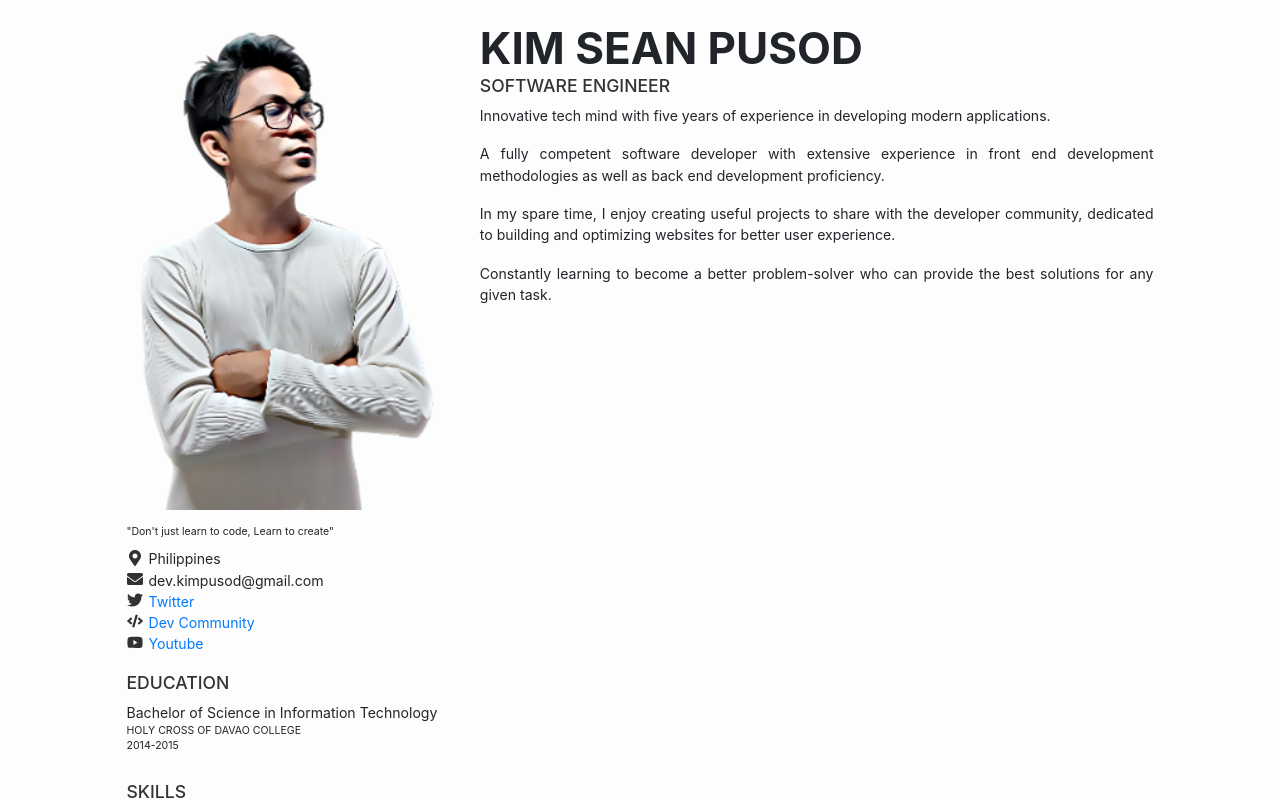
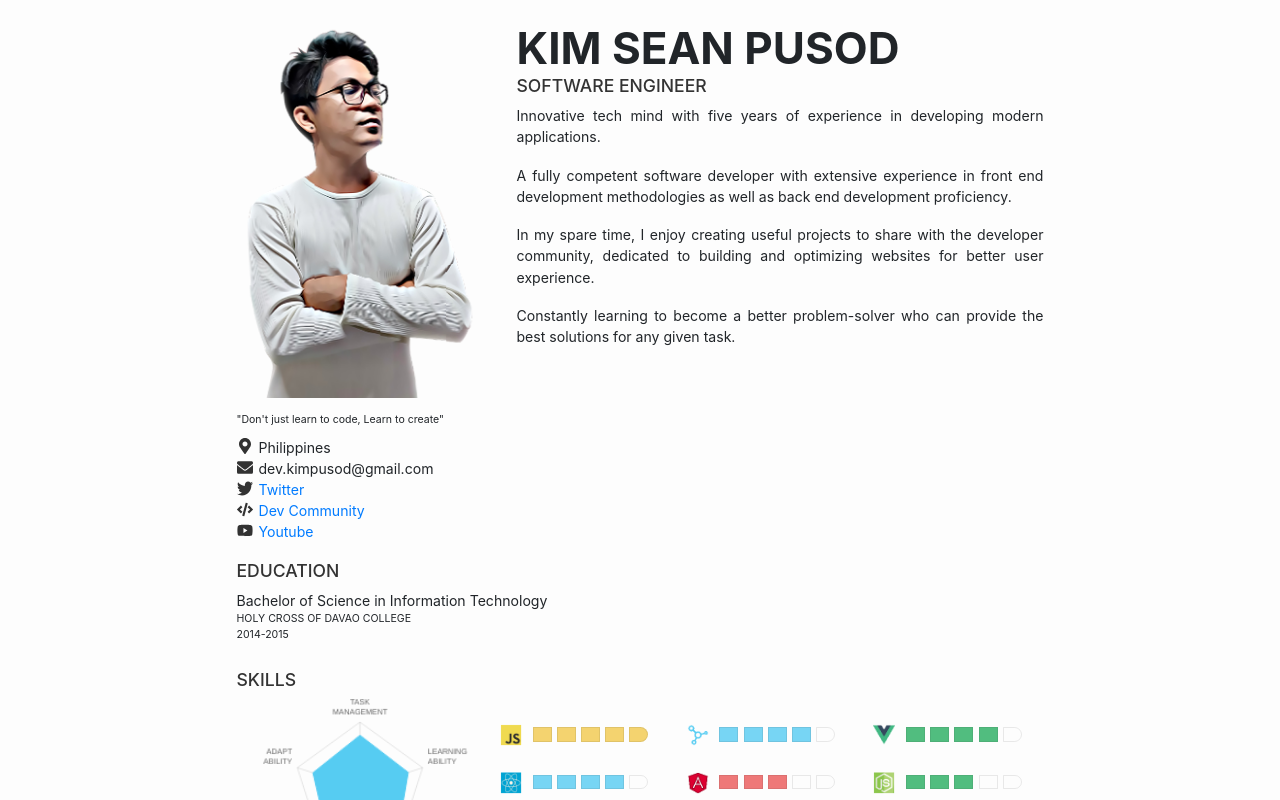
Before and after one commit to kimsean/kimsean.github.io, a React (Create React App) app: page / in a window 1280 px wide. Shown: the top 800 px of the page. Built offline with nearby package versions, Linux system fonts and the light colour scheme.

Commit message:
updated circles

```diff
--- a/src/style.scss
+++ b/src/style.scss
@@ -112,8 +112,8 @@ body {
 }
 .resized-container {
   padding-top: 20px;
-  padding-left: 100px;
-  padding-right: 100px;
+  padding-left: 200px;
+  padding-right: 200px;
   margin-bottom: 50px;
 }
 
@@ -193,10 +193,14 @@ h6{
     }
   }
   .circle {
-    width: 25px;
-    height: 15px;
+    width: 15%;
+    height: 13px;
     border: 1px solid rgba(0, 0, 0, 0.1);
     opacity: 0.8;
+    &:last-child {
+      border-top-right-radius: 10px;
+      border-bottom-right-radius: 10px;
+    }
     &:hover {
       opacity: 1;
       cursor: pointer;
```
